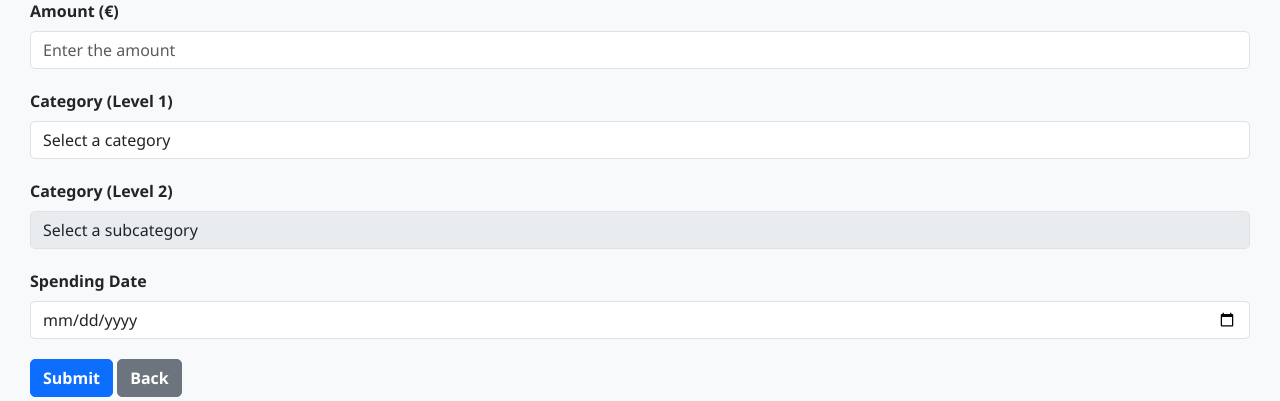
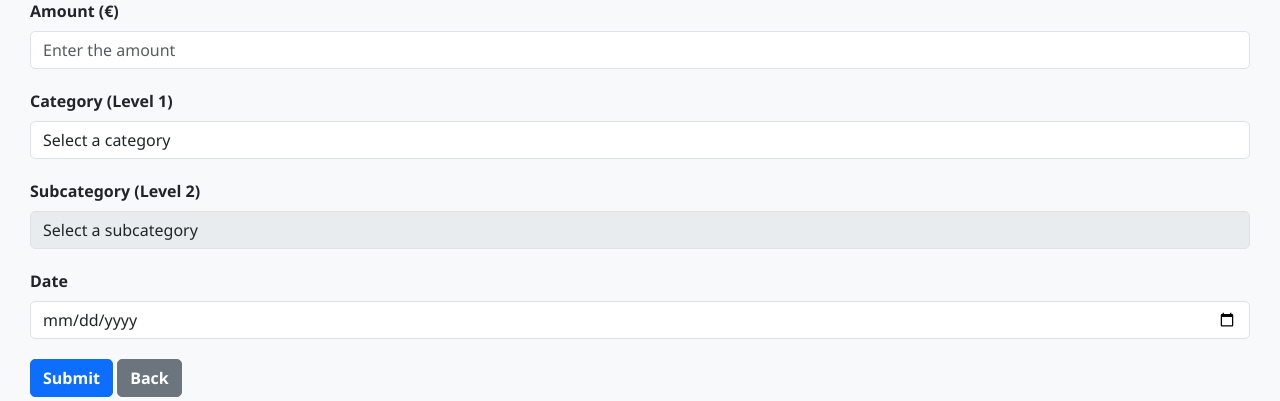
Before and after one commit to Yihui-Peng/EasySave, a Flask app: template templates/NewRecords.html in a window 1280 px wide. Shown: the part 193-594 px from the top of the page. Run offline with Flask 3, Linux system fonts and the light colour scheme; the template is opened without the code that fills it, so the values that code supplies are empty.

Commit message:
Update NewRecords.html

```diff
--- a/templates/NewRecords.html
+++ b/templates/NewRecords.html
@@ -5,31 +5,40 @@
 {% block content %}
     <div class="new-records">
         <h2>Create New Records</h2>
+
+        <!--  I'm not sure about the destination address for data submission, action="/submit-spending"   -->
         <form action="/submit-spending" method="post" onsubmit="return validateForm()">
             <div class="form-group" style="margin-bottom: 20px;">
                 <label class="form-label" for="amount">Amount (€)</label>
                 <input type="number" id="amount" name="amount" class="form-control" placeholder="Enter the amount" min="0" required>
             </div>
+
+            <!-- Dynamic changing, the change of the category will change the available choises of the subcategory -->
             <div class="form-group" style="margin-bottom: 20px;">
                 <label class="form-label" for="category-level-1">Category (Level 1)</label>
                 <select id="category-level-1" name="category-level-1" class="form-control" required onchange="updateSubcategories()">
                     <option value="">Select a category</option>
+                    <option value="Disposable_income">Disposable Income</option>
                     <option value="Necessities">Necessities</option>
                     <option value="Flexible_spending">Flexible Spending</option>
                     <option value="Others">Others</option>
-                    <option value="Disposable_income">Disposable Income</option>
                 </select>
             </div>
+
+            <!-- "disabled" ban the subcategory if users didn't choose the category-level-1 first -->
             <div class="form-group" style="margin-bottom: 20px;">
-                <label class="form-label" for="category-level-2">Category (Level 2)</label>
+                <label class="form-label" for="category-level-2">Subcategory (Level 2)</label>
                 <select id="category-level-2" name="category-level-2" class="form-control" required disabled>
                     <option value="">Select a subcategory</option>
                 </select>
             </div>
+
             <div class="form-group" style="margin-bottom: 20px;">
-                <label class="form-label" for="date">Spending Date</label>
+                <label class="form-label" for="date">Date</label>
                 <input type="date" id="date" name="date" class="form-control" lang="en" required>
             </div>
+
+            <!-- history.back() navigate users to the page they visited before, implement page return function -->
             <button type="submit" class="btn btn-primary">Submit</button>
             <button type="button" class="btn btn-secondary" onclick="history.back()">Back</button>
         </form>
@@ -48,9 +57,9 @@
             } else if (level1 === "Flexible_spending") {
                 options = ["Study_material", "Entertainment", "Technology", "Personal_care"];
             } else if (level1 === "Others") {
-                options = ["Apparel", "travel", "others"];
+                options = ["Apparel", "Travel", "Others"];
             } else if (level1 === "Disposable_income") {
-                options = ["living_expensees", "allowance", "income"];
+                options = ["living_expenses", "Allowance", "Income"];
             } else {
                 level2.disabled = true;
                 return;
```
